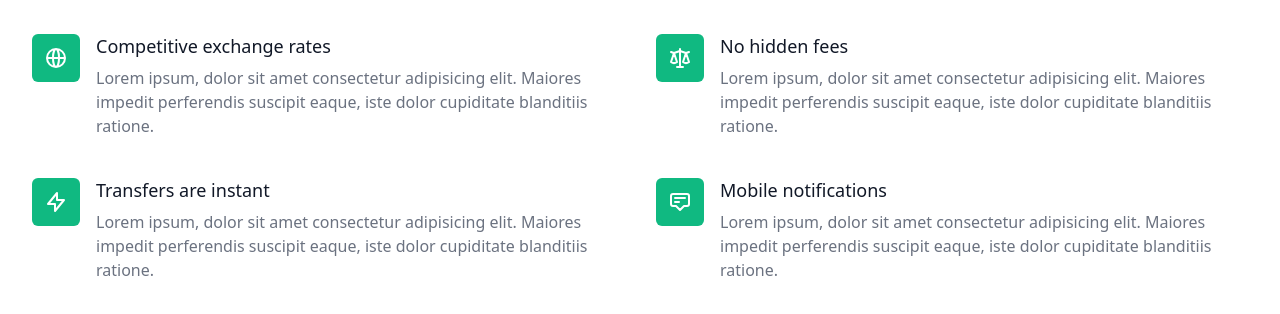
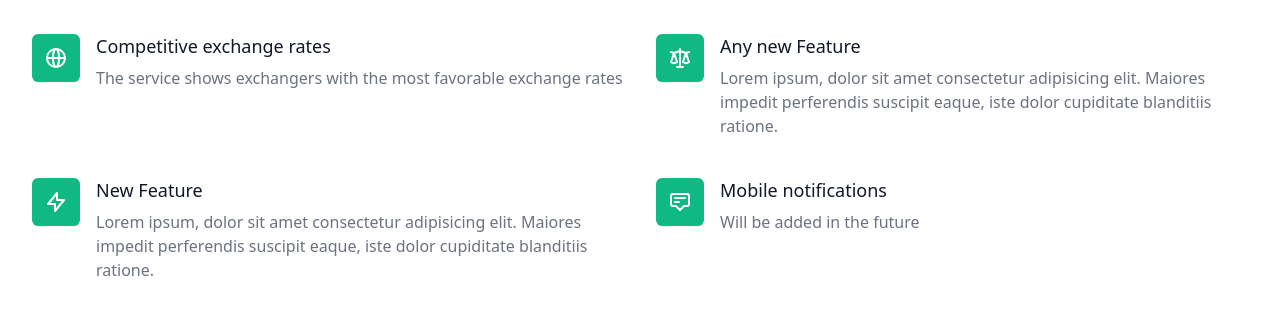
Before and after one commit to DanielCherman/Travel-Helper, a website built with Parcel: page src/index.html in a window 1280 px wide. Shown: the part 720-1034 px from the top of the page. Built offline with nearby package versions, Linux system fonts and the light colour scheme.

Commit message:
adding files

```diff
--- a/src/assets/js/partials/header.js
+++ b/src/assets/js/partials/header.js
@@ -42,7 +42,7 @@ const getLatLng = (latLng) => ({ lat: latLng.lat(), lng: latLng.lng() })
 
 startButton.addEventListener('click', () => {
   if (!centerChanged) {
-    alert('drag the marker on the map, and try again')
+    alert('Drag the marker on the map, and try again!')
     return
   }
 
--- a/src/partials/features.html
+++ b/src/partials/features.html
@@ -23,8 +23,7 @@
                         <p class="ml-16 text-lg leading-6 font-medium text-gray-900">Competitive exchange rates</p>
                     </dt>
                     <dd class="mt-2 ml-16 text-base text-gray-500">
-                        Lorem ipsum, dolor sit amet consectetur adipisicing elit. Maiores impedit perferendis suscipit
-                        eaque, iste dolor cupiditate blanditiis ratione.
+                        The service shows exchangers with the most favorable exchange rates
                     </dd>
                 </div>
 
@@ -39,7 +38,7 @@
                                     d="M3 6l3 1m0 0l-3 9a5.002 5.002 0 006.001 0M6 7l3 9M6 7l6-2m6 2l3-1m-3 1l-3 9a5.002 5.002 0 006.001 0M18 7l3 9m-3-9l-6-2m0-2v2m0 16V5m0 16H9m3 0h3" />
                             </svg>
                         </div>
-                        <p class="ml-16 text-lg leading-6 font-medium text-gray-900">No hidden fees</p>
+                        <p class="ml-16 text-lg leading-6 font-medium text-gray-900">Any new Feature</p>
                     </dt>
                     <dd class="mt-2 ml-16 text-base text-gray-500">
                         Lorem ipsum, dolor sit amet consectetur adipisicing elit. Maiores impedit perferendis suscipit
@@ -58,7 +57,7 @@
                                     d="M13 10V3L4 14h7v7l9-11h-7z" />
                             </svg>
                         </div>
-                        <p class="ml-16 text-lg leading-6 font-medium text-gray-900">Transfers are instant</p>
+                        <p class="ml-16 text-lg leading-6 font-medium text-gray-900">New Feature</p>
                     </dt>
                     <dd class="mt-2 ml-16 text-base text-gray-500">
                         Lorem ipsum, dolor sit amet consectetur adipisicing elit. Maiores impedit perferendis suscipit
@@ -80,8 +79,7 @@
                         <p class="ml-16 text-lg leading-6 font-medium text-gray-900">Mobile notifications</p>
                     </dt>
                     <dd class="mt-2 ml-16 text-base text-gray-500">
-                        Lorem ipsum, dolor sit amet consectetur adipisicing elit. Maiores impedit perferendis suscipit
-                        eaque, iste dolor cupiditate blanditiis ratione.
+                        Will be added in the future
                     </dd>
                 </div>
             </dl>
```
Also changed, not shown: src/assets/css/index.css.
